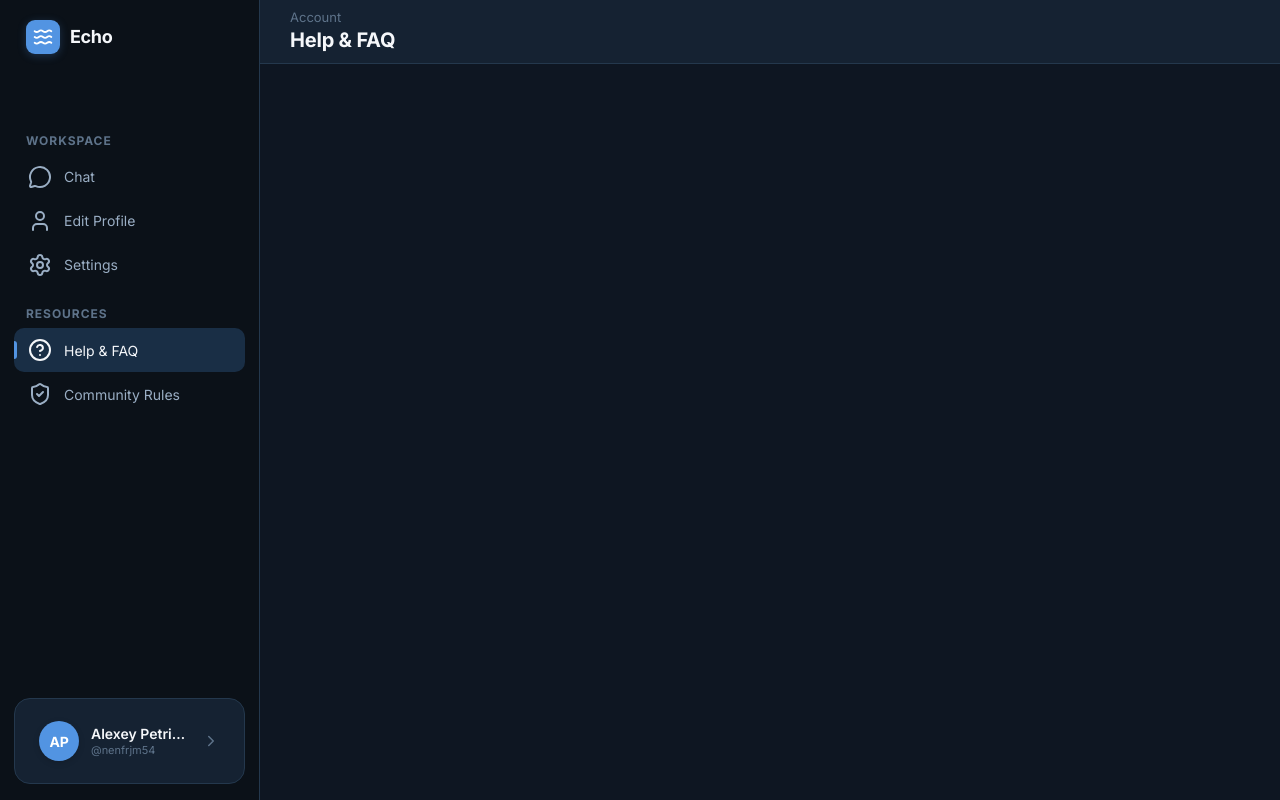
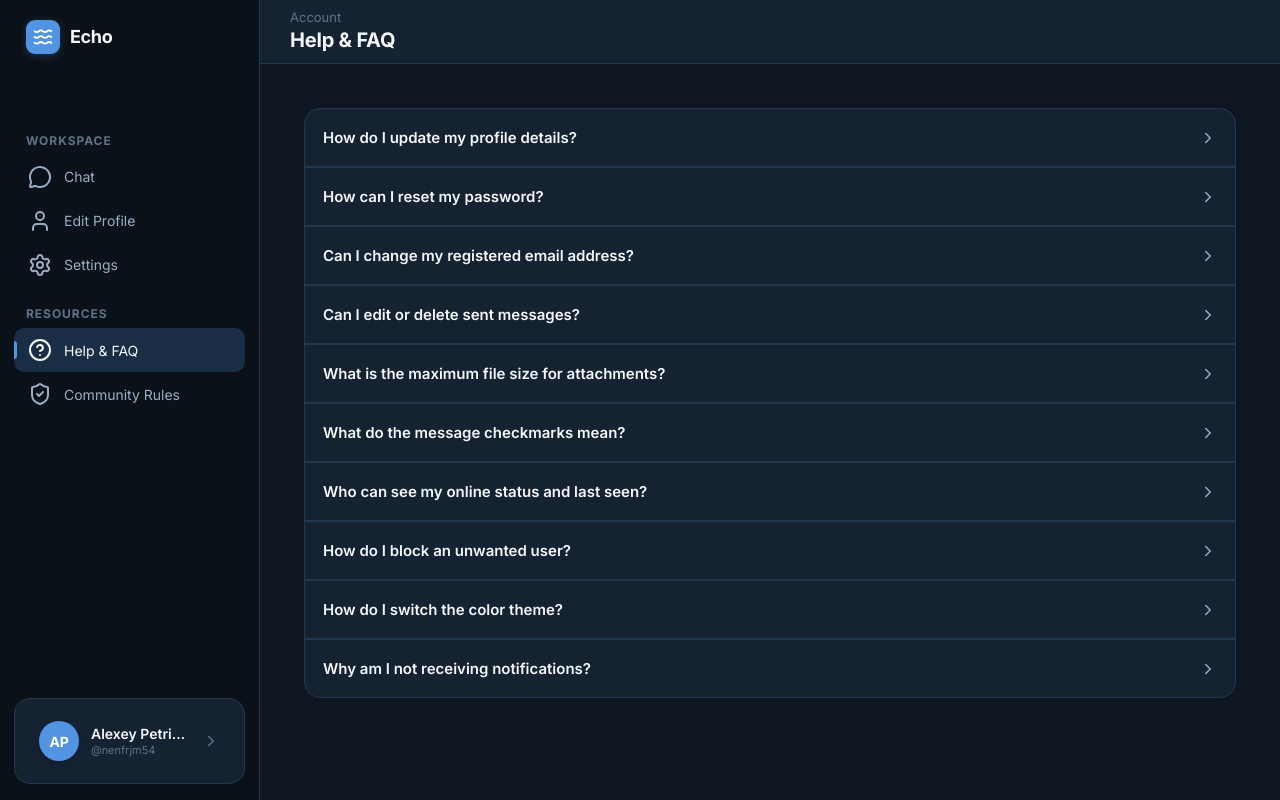
Before and after one commit to alexalex3000/Online-chat, a Next.js app in the folder client/: page /chat/help in a window 1280 px wide. Built offline with nearby package versions, Linux system fonts and the light colour scheme; no server answers.

Commit message:
feat(FAQ) add question widget

```diff
--- a/client/src/app/chat/(others)/help/page.tsx
+++ b/client/src/app/chat/(others)/help/page.tsx
@@ -1,9 +1,14 @@
 import OtherHeader from "@/widgets/header/OtherHeader/OtherHeader";
+import styles from "@/app/chat/page.module.scss";
+import Questions from "@/widgets/Questions/Questions";
 
-export default function HelpPage(){
+export default function HelpPage() {
     return (
-        <>
+        <div className={styles.wrapperNoPoint}>
             <OtherHeader text="Help & FAQ"/>
-        </>
+            <div className={styles.miniMain}>
+                <Questions/>
+            </div>
+        </div>
     )
 }
--- a/client/src/app/page.tsx
+++ b/client/src/app/page.tsx
@@ -1,9 +1,6 @@
-import ChangeTheme from "@/features/ChangeTheme/ChangeTheme";
-
 export default function Home() {
     return (
         <div>
-            <ChangeTheme/>
         </div>
     )
 }
--- /dev/null
+++ b/client/src/shared/ui/HelpSelect/HelpSelect.module.scss
@@ -0,0 +1,42 @@
+.helpSelectContainer {
+  display: flex;
+  flex-direction: column;
+  width: 100%;
+  padding: 6px;
+}
+
+.questionRow {
+  display: flex;
+  align-items: center;
+  justify-content: space-between;
+  width: 100%;
+  cursor: pointer;
+  user-select: none;
+}
+
+.question {
+  font-size: 15px;
+  font-weight: 600;
+  color: var(--text-primary, #ffffff);
+  line-height: 1.4;
+}
+
+.arrow {
+  width: 18px;
+  height: 18px;
+  color: var(--text-secondary, #6b8299);
+  flex-shrink: 0;
+  transition: transform 0.2s cubic-bezier(0.4, 0, 0.2, 1);
+
+  &.rotated {
+    transform: rotate(90deg);
+  }
+}
+
+.answer {
+  margin-top: 10px;
+  font-size: 14px;
+  line-height: 1.5;
+  color: var(--text-secondary, #7d96af);
+  word-break: break-word;
+}
--- /dev/null
+++ b/client/src/shared/ui/HelpSelect/HelpSelect.tsx
@@ -0,0 +1,38 @@
+"use client"
+
+import {useState} from "react";
+import {ChevronRight} from "lucide-react";
+import styles from "./HelpSelect.module.scss"
+import Section from "@/shared/ui/Section/Section";
+
+interface Props{
+    question: string;
+    answer: string;
+    className?: string;
+}
+
+export default function HelpSelect({question, answer, className}: Props) {
+    const [isOpen, setIsOpen] = useState(false);
+
+    return (
+        <Section small className={className}>
+            <div className={styles.helpSelectContainer}>
+                <div
+                    className={styles.questionRow}
+                    onClick={() => setIsOpen(prev => !prev)}
+                >
+                    <span className={styles.question}>{question}</span>
+                    <ChevronRight
+                        className={`${styles.arrow} ${isOpen ? styles.rotated : ""}`}
+                    />
+                </div>
+
+                {isOpen && (
+                    <div className={styles.answer}>
+                        {answer}
+                    </div>
+                )}
+            </div>
+        </Section>
+    )
+}
--- a/client/src/shared/ui/Section/Section.tsx
+++ b/client/src/shared/ui/Section/Section.tsx
@@ -4,11 +4,12 @@ import {ReactNode} from "react";
 interface Props{
     children: ReactNode;
     small?: boolean;
+    className?: string;
 }
 
-export default function Section({children, small}: Props) {
+export default function Section({children, small, className}: Props) {
     return (
-        <section className={small ? styles.small : styles.section}>
+        <section className={`${small ? styles.small : styles.section} ${className}`}>
             {children}
         </section>
     )
--- /dev/null
+++ b/client/src/widgets/Questions/Questions.tsx
@@ -0,0 +1,18 @@
+import HelpSelect from "@/shared/ui/HelpSelect/HelpSelect";
+
+export default function Questions() {
+    return (
+        <div>
+            <HelpSelect question={"How do I update my profile details?"} answer={"Go to Settings → Profile. From there, you can change your display name, username, bio, and upload a new profile picture."} className={"!rounded-none !rounded-t-2xl"}/>
+            <HelpSelect question={"How can I reset my password?"} answer={"On the sign-in screen, click \"Forgot Password?\", enter your registered email or phone number, and follow the verification instructions sent to you."} className={"!rounded-none"}/>
+            <HelpSelect question={"Can I change my registered email address?"} answer={"Yes, navigate to Settings → Security → Email Address, enter your new email, and verify it with the security code."} className={"!rounded-none"}/>
+            <HelpSelect question={"Can I edit or delete sent messages?"} answer={"Yes. Right-click the message (or long-press on mobile) and select either \"Edit\" or \"Delete\". When deleting, you can choose to remove it just for yourself or for everyone."} className={"!rounded-none"}/>
+            <HelpSelect question={"What is the maximum file size for attachments?"} answer={"The standard file upload limit is 100 MB per file. Most standard formats for images, videos, audio, and documents are supported."} className={"!rounded-none"}/>
+            <HelpSelect question={"What do the message checkmarks mean?"} answer={"One checkmark means the message was sent to the server. Two checkmarks mean it was delivered to the recipient's device. Two blue (or colored) checkmarks indicate the message has been read."} className={"!rounded-none"}/>
+            <HelpSelect question={"Who can see my online status and last seen?"} answer={"By default, all contacts can see your status. You can customize this anytime under Profile → Privacy."} className={"!rounded-none"}/>
+            <HelpSelect question={"How do I block an unwanted user?"} answer={"Open the user's profile or click the menu (three dots) in the top-right corner of the chat and select \"Block User\"."} className={"!rounded-none"}/>
+            <HelpSelect question={"How do I switch the color theme?"} answer={"Open Settings → Appearance (or Interface) and select your preferred style: Classic Dark, Gray or Light."} className={"!rounded-none"}/>
+            <HelpSelect question={"Why am I not receiving notifications?"} answer={"Ensure notifications are enabled both in your browser/device system settings and inside the app's Notification settings. Also check that \"Do Not Disturb\" is turned off."} className={"!rounded-none !rounded-b-2xl"}/>
+        </div>
+    )
+}
```
Also changed, not shown: client/src/widgets/Questions/Questions.module.scss (added).
